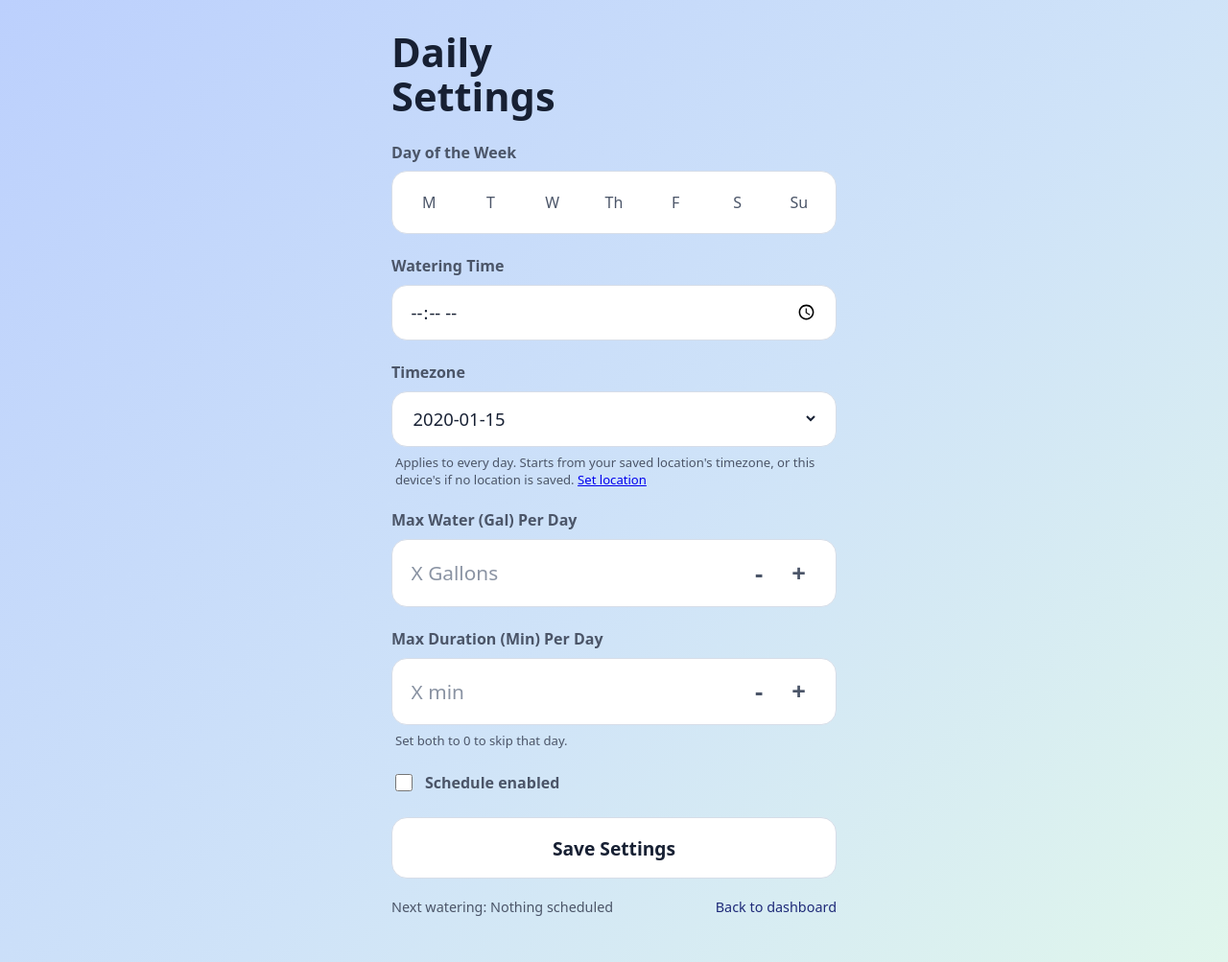
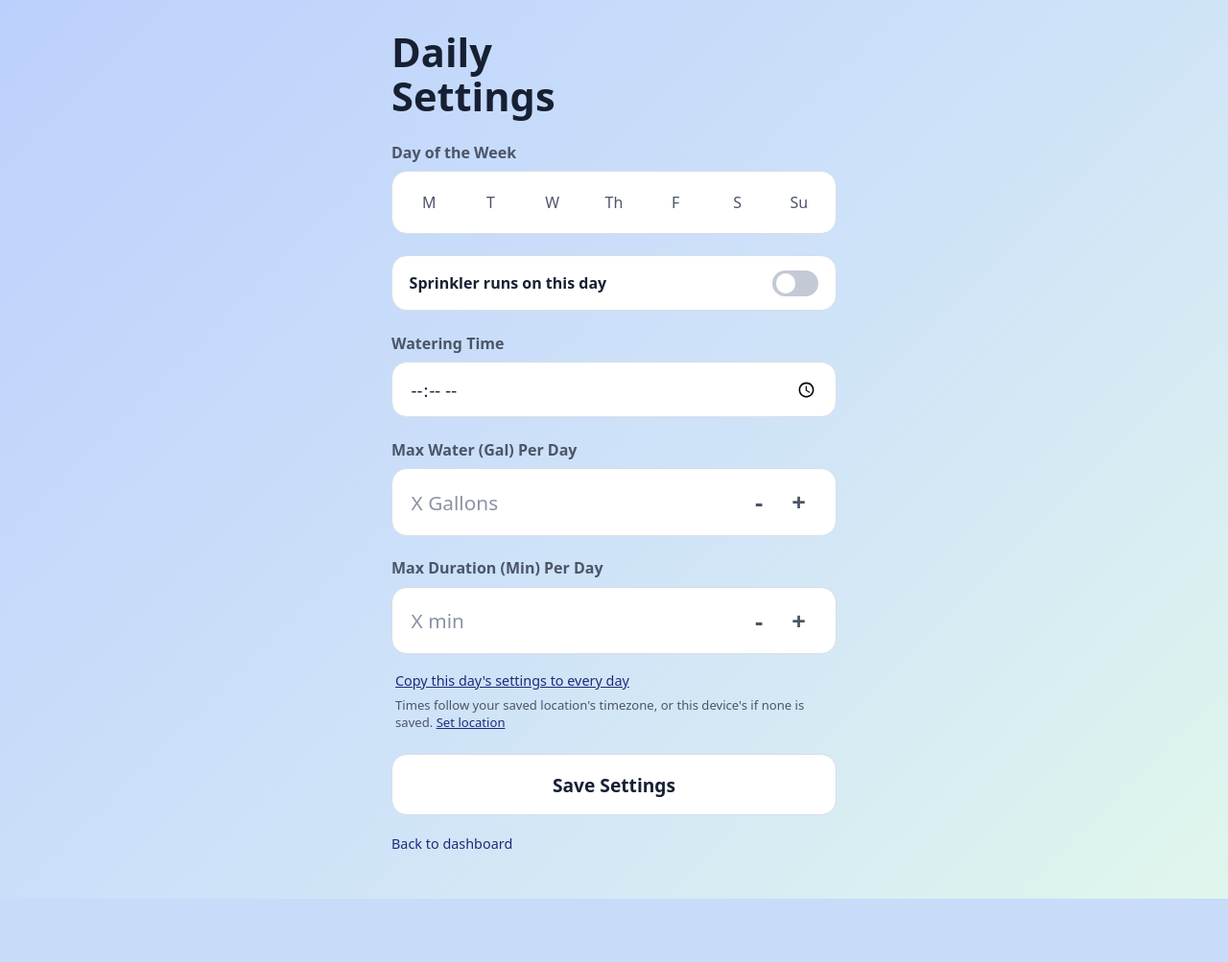
Before and after one commit to zxs210010/CS3354-Group9-Sprinkler, a Flask app: template frontend/templates/schedule.html in a window 1280 px wide. Shown: the whole page at 96% size. After the commit the page ends 937 px from the top, so only its background shows below. Run offline with Flask 3, Linux system fonts and the light colour scheme; the template is opened without the code that fills it: most values are stand-ins (such as "Sample title", 1, 10 or a date in 2020).

Commit message:
Allow multiple Day Edits + Update Schedule Card

```diff
--- a/frontend/app.py
+++ b/frontend/app.py
@@ -99,71 +99,80 @@ def parse_key(key):
 def decode_key(key):
     return parse_key(key) or DEFAULT_LAYOUT
 
-
 # Watering schedule helpers
-# One to three name parts, e.g. UTC, America/Chicago, America/Argentina/Buenos_Aires
-TZ_NAME = re.compile(r"^[A-Za-z0-9_+\-]+(/[A-Za-z0-9_+\-]+){0,2}$")
+# Every weekday has its own start time, on/off switch and limits (table daily_settings).
+# The server never works with timezones: it hands the browser the timezone saved with the
+# user's location (as text) and the browser works out "now" and "next run" itself.
+TIME_OK = "Watering time updated successfully"
+DEFAULT_DAY = {"on": True, "time": "06:00", "gallons": 100, "minutes": 15}
 
 
-def clean_tz(value):
-    """Keep a timezone name as text. Empty means 'use the viewer's own timezone'."""
-    value = (value or "").strip()
-    return value if value and len(value) <= 64 and TZ_NAME.match(value) else ""
+def get_user_timezone(uid):
+    """Timezone name saved with the user's location ('' if none: the browser's own is used)."""
+    rows = query("SELECT timezone FROM locations WHERE user_id = ?", [uid])
+    return rows[0]["timezone"] if rows and rows[0]["timezone"] else ""
 
 
-def load_schedule(uid):
+def load_days(uid):
+    """Return {weekday name: row} for the days this user has saved."""
     rows = query(
-        "SELECT watering_time, timezone, is_enabled FROM watering_schedules WHERE user_id = ?",
+        """
+        SELECT day_of_week, watering_time, is_enabled, max_water_gallons, max_duration_min
+        FROM daily_settings WHERE user_id = ?
+        """,
         [uid],
     )
-    return rows[0] if rows else None
+    return {r["day_of_week"]: r for r in rows}
 
 
-def store_schedule(uid, watering_time, tz, is_enabled):
+def save_week(uid, rows):
+    """Save all seven days in ONE request. rows = [(day, time, on, gallons, minutes), ...]"""
+    placeholders = ", ".join(["(?, ?, ?, ?, ?, ?)"] * len(rows))
+    params = []
+    for day, time_str, on, gallons, minutes in rows:
+        params += [uid, day, time_str, 1 if on else 0, gallons, minutes]
     execute(
-        """
-        INSERT INTO watering_schedules (user_id, watering_time, timezone, is_enabled)
-        VALUES (?, ?, ?, ?)
-        ON CONFLICT(user_id) DO UPDATE SET
+        f"""
+        INSERT INTO daily_settings
+            (user_id, day_of_week, watering_time, is_enabled, max_water_gallons, max_duration_min)
+        VALUES {placeholders}
+        ON CONFLICT(user_id, day_of_week) DO UPDATE SET
             watering_time = excluded.watering_time,
-            timezone = excluded.timezone,
             is_enabled = excluded.is_enabled,
-            updated_at = datetime('now')
+            max_water_gallons = excluded.max_water_gallons,
+            max_duration_min = excluded.max_duration_min
         """,
-        [uid, watering_time, tz, 1 if is_enabled else 0],
+        params,
     )
 
 
-def location_timezone(uid):
-    """The timezone of the user's saved location, or '' if they have none."""
-    loc = get_location(uid)
-    return (loc or {}).get("timezone") or ""
-
-
-def user_timezone(uid, default="America/Chicago"):
-    """For backend code: the schedule's zone, else the location's, else a default."""
-    sched = load_schedule(uid)
-    return (sched["timezone"] if sched else "") or location_timezone(uid) or default
+def day_forms(uid):
+    """The seven days as the schedule page shows them (saved values, else defaults)."""
+    saved = load_days(uid)
+    out = []
+    for name in DAYS:
+        r = saved.get(name)
+        out.append({
+            "name": name,
+            "on": bool(r["is_enabled"]) if r else DEFAULT_DAY["on"],
+            "time": r["watering_time"] if r else DEFAULT_DAY["time"],
+            "gallons": r["max_water_gallons"] if r else DEFAULT_DAY["gallons"],
+            "minutes": r["max_duration_min"] if r else DEFAULT_DAY["minutes"],
+        })
+    return out
 
 
 def schedule_data(uid):
-    """Plain data handed to the browser so it can work out the next run itself"""
-    sched = load_schedule(uid)
-    if not sched:
+    """Plain data for the browser to work out the next run. None if nothing is saved yet."""
+    saved = load_days(uid)
+    if not saved:
         return None
-    settings = get_daily_settings(uid)
-    off_days = []
-    for i, name in enumerate(DAYS):
-        s = settings.get(name)
-        if s and not s["max_water_gallons"] and not s["max_duration_min"]:
-            off_days.append(i)
-    return {
-        "enabled": bool(sched["is_enabled"]),
-        "time": sched["watering_time"],
-        "timezone": sched["timezone"] or location_timezone(uid),
-        "offDays": off_days,
-    }
-
+    days = []
+    for name in DAYS:
+        r = saved.get(name)
+        days.append({"on": bool(r and r["is_enabled"]),
+                     "time": r["watering_time"] if r else DEFAULT_DAY["time"]})
+    return {"timezone": get_user_timezone(uid), "days": days}
 
 def to_int(value, default=0, maximum=10000):
     try:
@@ -205,61 +214,38 @@ def schedule(user_id):
     uid = session["user_id"]
 
     if request.method == "POST":
-        draft = {}
-        result = set_watering_time(draft, request.form.get("watering_time", ""))
-        if result != "Watering time updated successfully":
-            flash(result)
-            return redirect(url_for("schedule", user_id=uid))
-
-        store_schedule(uid, draft["watering_time"], clean_tz(request.form.get("timezone")),
-                       request.form.get("is_enabled") == "on")
-
+        rows = []
         for day in DAYS:
-            if request.form.get(f"{day}_enabled") == "on":
-                gallons = to_int(request.form.get(f"{day}_gallons"))
-                minutes = to_int(request.form.get(f"{day}_minutes"))
-            else:
-                gallons = minutes = 0
-            set_daily_setting(uid, day, gallons, minutes)
-
+            time_str = request.form.get(f"{day}_time", "")
+            if set_watering_time({}, time_str) != TIME_OK:
+                flash(f"Invalid watering time for {day}.")
+                return redirect(url_for("schedule", user_id=uid))
+            rows.append((day, time_str,
+                         request.form.get(f"{day}_enabled") == "on",
+                         to_int(request.form.get(f"{day}_gallons")),
+                         to_int(request.form.get(f"{day}_minutes"))))
+        save_week(uid, rows)
         return redirect(url_for("dashboard", user_id=uid))
 
-    sched = dict(load_schedule(uid) or {"watering_time": "06:00", "is_enabled": 1})
-    if not sched.get("timezone"):
-        sched["timezone"] = location_timezone(uid)    # default to the saved location's zone
+    return render_template("schedule.html", dashboard={"id": uid},
+                           days=day_forms(uid), sched_data=schedule_data(uid))
 
-    saved = get_daily_settings(uid)
-    days = []
-    for name in DAYS:
-        s = saved.get(name)
-        on = s is None or bool(s["max_water_gallons"] or s["max_duration_min"])
-        days.append({
-            "name": name,
-            "enabled": on,
-            "gallons": s["max_water_gallons"] if s and on else 100,
-            "minutes": s["max_duration_min"] if s and on else 15,
-        })
-
-    return render_template("schedule.html", dashboard={"id": uid}, sched=sched,
-                           days=days, sched_data=schedule_data(uid))
-
-
+# Quick edit of one day's start time (used by the Next Activation card on the dashboard)
 @app.route("/user/<string:user_id>/schedule/time", methods=["POST"])
 @login_required
 def update_time(user_id):
     uid = session["user_id"]
-    draft = {}
-    result = set_watering_time(draft, request.form.get("watering_time", ""))
-    if result != "Watering time updated successfully":
-        flash(result)
+    day = request.form.get("day", "")
+    time_str = request.form.get("watering_time", "")
+    if day not in DAYS or set_watering_time({}, time_str) != TIME_OK:
+        flash("Invalid watering time.")
         return redirect(url_for("schedule", user_id=uid))
 
-    current = load_schedule(uid)
-    enabled = bool(current["is_enabled"]) if current else True
-    zone = (current["timezone"] if current else "") or location_timezone(uid)
-    store_schedule(uid, draft["watering_time"], zone, enabled)
+    execute(
+        "UPDATE daily_settings SET watering_time = ? WHERE user_id = ? AND day_of_week = ?",
+        [time_str, uid, day],
+    )
     return redirect(url_for("dashboard", user_id=uid))
-
 
 @app.route("/user/<string:user_id>/profile")
 @login_required
--- a/frontend/templates/editDash.html
+++ b/frontend/templates/editDash.html
@@ -48,6 +48,7 @@
   <div id="card-source" hidden>
     {% include "cards/sprinkler.html" %}
     {% include "cards/schedule.html" %}
+    {% include "cards/clock.html" %}
   </div>
   <div class="screen" id="screen">
     <img class="logo" src="{{ url_for('static', filename='aquathinklogo.png') }}" alt="Aqua think">
@@ -68,7 +69,7 @@
 <script>
   const options = ["Sprinkler", "Clock", "Weather", "Calendar", "Reports", "Schedule"];
 
-  const cards = { Sprinkler: ".sprinkler", Schedule: ".nextrun" };
+  const cards = { Sprinkler: ".sprinkler", Schedule: ".nextrun", Clock: ".daytime" };
 
   function setupPanel(panel) {
     const picker = document.createElement("select");
--- a/frontend/templates/schedule.html
+++ b/frontend/templates/schedule.html
@@ -26,12 +26,25 @@
   .day.active { background: var(--pill); color: var(--pill-ink); font-weight: 600; }
   .day.off:not(.active) { opacity: .45; }
 
+  /* on/off switch for the selected day */
+  .switch { display: flex; align-items: center; justify-content: space-between; gap: 1rem;
+            margin-top: 1.4rem; padding: .9rem 1.1rem; cursor: pointer; font-weight: 600; color: var(--ink); }
+  .switch input { position: absolute; opacity: 0; pointer-events: none; }
+  .track { flex: none; width: 3rem; height: 1.7rem; border-radius: 1rem; background: #c3cad6;
+           position: relative; transition: background .2s; }
+  .track::after { content: ""; position: absolute; top: .2rem; left: .2rem; width: 1.3rem; height: 1.3rem;
+                  border-radius: 50%; background: #fff; transition: left .2s; }
+  .switch input:checked + .track { background: #2f9e6b; }
+  .switch input:checked + .track::after { left: 1.5rem; }
+  .switch input:focus-visible + .track { outline: 2px solid var(--pill-ink); outline-offset: 2px; }
+
+  #fields.dim { opacity: .45; }
+
   .time-row { padding: .9rem 1.1rem; }
   .time-row input[type=time] { width: 100%; border: none; outline: none; font-size: 1.15rem;
                                font-family: inherit; color: var(--ink); background: transparent; }
-  .time-row select { width: 100%; border: none; outline: none; font-size: 1.15rem;
-                     font-family: inherit; color: var(--ink); background: transparent; }
   .hint { margin: .45rem .25rem 0; font-size: .82rem; color: var(--muted); }
+  .hint a { color: var(--pill-ink); }
 
   .stepper { display: flex; align-items: center; padding: .35rem 1.1rem; min-height: 4.4rem; }
   .stepper input { flex: 1; min-width: 0; border: none; outline: none; background: transparent;
@@ -42,9 +55,8 @@
                     color: var(--muted); width: 2.6rem; height: 2.6rem; cursor: pointer; font-family: inherit; }
   .stepper button:hover { color: var(--ink); }
 
-  .toggle { display: flex; align-items: center; gap: .6rem; margin-top: 1.4rem; color: var(--muted);
-            font-weight: 600; cursor: pointer; }
-  .toggle input { width: 1.15rem; height: 1.15rem; }
+  .linkbtn { display: block; margin: 1.1rem .25rem 0; padding: 0; border: none; background: none;
+             color: var(--pill-ink); font: inherit; font-size: .9rem; cursor: pointer; text-decoration: underline; }
 
   .save { display: block; width: 100%; margin-top: 1.5rem; padding: 1.1rem; background: #fff;
           border: 1px solid var(--line); border-radius: 16px; font-size: 1.2rem; font-weight: 700;
@@ -68,15 +80,17 @@
     <span class="label">Day of the Week</span>
     <div class="box days" id="days"></div>
 
+    <label class="box switch">
+      <span>Sprinkler runs on this day</span>
+      <input type="checkbox" id="on">
+      <span class="track"></span>
+    </label>
+
+    <div id="fields">
       <span class="label">Watering Time</span>
       <div class="box time-row">
-      <input type="time" name="watering_time" id="watering_time" value="{{ sched.watering_time }}" required>
+        <input type="time" id="time" required>
       </div>
-    <span class="label">Timezone</span>
-    <div class="box time-row">
-      <select name="timezone" id="timezone" data-saved="{{ sched.timezone }}"></select>
-    </div>
-    <p class="hint">Applies to every day. Starts from your saved location's timezone, or this device's if no location is saved. <a href="{{ url_for('location', user_id=dashboard.id) }}">Set location</a></p>
 
       <span class="label">Max Water (Gal) Per Day</span>
       <div class="box stepper">
@@ -91,18 +105,17 @@
         <button type="button" data-target="minutes" data-step="-1" aria-label="Decrease minutes">-</button>
         <button type="button" data-target="minutes" data-step="1" aria-label="Increase minutes">+</button>
       </div>
-    <p class="hint">Set both to 0 to skip that day.</p>
+    </div>
 
-    <label class="toggle">
-      <input type="checkbox" name="is_enabled" {{ "checked" if sched.is_enabled }}> Schedule enabled
-    </label>
+    <button type="button" class="linkbtn" id="copy-all">Copy this day's settings to every day</button>
+    <p class="hint">Times follow your saved location's timezone, or this device's if none is saved.
+      <a href="{{ url_for('location', user_id=dashboard.id) }}">Set location</a></p>
 
     <div id="hidden"></div>
     <button type="submit" class="save">Save Settings</button>
   </form>
 
   <div class="foot">
-    <span>Next watering: <span id="next-text">Nothing scheduled</span></span>
     <a href="{{ url_for('dashboard', user_id=dashboard.id) }}">Back to dashboard</a>
   </div>
 </main>
@@ -111,32 +124,51 @@
   const NAMES = ["Monday","Tuesday","Wednesday","Thursday","Friday","Saturday","Sunday"];
   const SHORT = ["M","T","W","Th","F","S","Su"];
 
-  const saved = {{ days | tojson }};
+  // every weekday keeps its own on/off switch, start time and limits
   const state = {};
-  saved.forEach(d => { state[d.name] = { gallons: d.gallons, minutes: d.minutes }; });
+  {{ days | tojson }}.forEach(d => {
+    state[d.name] = { on: d.on, time: d.time, gallons: d.gallons, minutes: d.minutes };
+  });
 
+  const onBox = document.getElementById("on");
+  const timeIn = document.getElementById("time");
   const gal = document.getElementById("gallons");
   const min = document.getElementById("minutes");
   const bar = document.getElementById("days");
+  const fields = document.getElementById("fields");
 
   // start on today's weekday (JS: Sunday = 0)
   let current = NAMES[(new Date().getDay() + 6) % 7];
 
   function num(v) { const n = parseInt(v, 10); return isNaN(n) ? 0 : Math.max(0, Math.min(n, 10000)); }
-  function isOff(name) { return !num(state[name].gallons) && !num(state[name].minutes); }
 
+  // copy what is on screen into the selected day
   function store() {
-    state[current] = { gallons: gal.value === "" ? 0 : num(gal.value),
-                       minutes: min.value === "" ? 0 : num(min.value) };
+    state[current] = {
+      on: onBox.checked,
+      time: timeIn.value || state[current].time,   // an emptied time box keeps the old time
+      gallons: num(gal.value),
+      minutes: num(min.value)
+    };
   }
 
-  function show() {
-    gal.value = state[current].gallons;
-    min.value = state[current].minutes;
+  // refresh the day buttons and dimming (does not touch the boxes you are typing in)
+  function paint() {
+    fields.classList.toggle("dim", !state[current].on);
     [...bar.children].forEach((b, i) => {
       b.classList.toggle("active", NAMES[i] === current);
-      b.classList.toggle("off", isOff(NAMES[i]));
+      b.classList.toggle("off", !state[NAMES[i]].on);
     });
+  }
+
+  // load the selected day into the boxes
+  function show() {
+    const s = state[current];
+    onBox.checked = s.on;
+    timeIn.value = s.time;
+    gal.value = s.gallons;
+    min.value = s.minutes;
+    paint();
   }
 
   NAMES.forEach((name, i) => {
@@ -149,114 +181,48 @@
     bar.appendChild(b);
   });
 
-  [gal, min].forEach(el => el.addEventListener("input", () => { store(); show(); }));
+  [onBox, timeIn, gal, min].forEach(el => {
+    el.addEventListener("input", () => { store(); paint(); });
+    el.addEventListener("change", () => { store(); paint(); });
+  });
 
   document.querySelectorAll(".stepper button").forEach(btn => {
     btn.onclick = () => {
       const el = document.getElementById(btn.dataset.target);
       el.value = num(num(el.value) + parseInt(btn.dataset.step, 10));
-      store(); show();
+      store(); paint();
     };
   });
+
+  const copyBtn = document.getElementById("copy-all");
+  copyBtn.onclick = () => {
+    store();
+    const s = { ...state[current] };
+    NAMES.forEach(n => { state[n] = { ...s }; });
+    paint();
+    copyBtn.textContent = "Copied to every day";
+    setTimeout(() => { copyBtn.textContent = "Copy this day's settings to every day"; }, 2000);
+  };
 
   document.getElementById("form").addEventListener("submit", () => {
     store();
     const box = document.getElementById("hidden");
     box.innerHTML = "";
+    const add = (n, v) => {
+      const i = document.createElement("input");
+      i.type = "hidden"; i.name = n; i.value = v; box.appendChild(i);
+    };
     NAMES.forEach(name => {
-      const add = (n, v) => { const i = document.createElement("input");
-                              i.type = "hidden"; i.name = n; i.value = v; box.appendChild(i); };
-      add(name + "_gallons", state[name].gallons);
-      add(name + "_minutes", state[name].minutes);
-      if (!isOff(name)) add(name + "_enabled", "on");
+      const s = state[name];
+      add(name + "_time", s.time);
+      add(name + "_gallons", s.gallons);
+      add(name + "_minutes", s.minutes);
+      if (s.on) add(name + "_enabled", "on");
     });
   });
 
   show();
 </script>
-<script>
-// Client-side time helpers. The server only stores the start time (HH:MM) and a
-// timezone name as plain text; everything about "now" is worked out here.
-(function () {
-  if (window.AquaTime) return;
 
-  const DAY_NAMES = ["Monday", "Tuesday", "Wednesday", "Thursday", "Friday", "Saturday", "Sunday"];
-  const FALLBACK_ZONES = [
-    "America/New_York", "America/Chicago", "America/Denver", "America/Phoenix",
-    "America/Los_Angeles", "America/Anchorage", "Pacific/Honolulu", "America/Toronto",
-    "America/Mexico_City", "Europe/London", "Europe/Paris", "Europe/Berlin",
-    "Asia/Kolkata", "Asia/Tokyo", "Australia/Sydney", "UTC"
-  ];
-
-  function browserTz() {
-    try { return Intl.DateTimeFormat().resolvedOptions().timeZone; } catch (e) { return undefined; }
-  }
-
-  // returns a usable timezone name, or undefined (= the browser's own timezone)
-  function safeTz(tz) {
-    if (!tz) return undefined;
-    try { new Intl.DateTimeFormat("en-US", { timeZone: tz }); return tz; } catch (e) { return undefined; }
-  }
-
-  function timezones() {
-    try {
-      if (Intl.supportedValuesOf) return Intl.supportedValuesOf("timeZone");
-    } catch (e) {}
-    return FALLBACK_ZONES;
-  }
-
-  function nowIn(tz) {
-    const parts = new Intl.DateTimeFormat("en-US", {
-      timeZone: tz, weekday: "long", hour: "numeric", minute: "numeric", hour12: false
-    }).formatToParts(new Date());
-    const get = type => parts.find(p => p.type === type).value;
-    return {
-      weekday: DAY_NAMES.indexOf(get("weekday")),
-      minutes: (parseInt(get("hour"), 10) % 24) * 60 + parseInt(get("minute"), 10)
-    };
-  }
-
-  function fmt(hh, mm) {
-    return (hh % 12 || 12) + ":" + String(mm).padStart(2, "0") + " " + (hh < 12 ? "AM" : "PM");
-  }
-
-  // data = { enabled, time: "HH:MM", timezone, offDays: [0..6, Monday = 0] }
-  function nextWatering(data) {
-    if (!data || !data.enabled || !data.time) return null;
-    const [hh, mm] = data.time.split(":").map(Number);
-    if (isNaN(hh) || isNaN(mm)) return null;
-
-    const target = hh * 60 + mm;
-    const now = nowIn(safeTz(data.timezone));
-    const off = data.offDays || [];
-
-    for (let offset = 0; offset < 8; offset++) {
-      if (offset === 0 && target <= now.minutes) continue;   // today's run already passed
-      const weekday = (now.weekday + offset) % 7;
-      if (off.includes(weekday)) continue;                    // this weekday is turned off
-      const when = offset === 0 ? "Today" : offset === 1 ? "Tomorrow" : DAY_NAMES[weekday];
-      return when + " at " + fmt(hh, mm);
-    }
-    return null;
-  }
-
-  window.AquaTime = { browserTz, safeTz, timezones, nextWatering };
-})();
-</script>
-<script>
-  const SCHED = {{ sched_data | tojson }};
-
-  // timezone dropdown: every zone the browser knows, saved one (or this device's) preselected
-  (function () {
-    const select = document.getElementById("timezone");
-    const wanted = select.dataset.saved || AquaTime.browserTz() || "";
-    const zones = AquaTime.timezones().slice();
-    if (wanted && !zones.includes(wanted)) zones.unshift(wanted);
-    zones.forEach(z => select.add(new Option(z.replace(/_/g, " "), z)));
-    select.value = wanted;
-  })();
-
-  document.getElementById("next-text").textContent = AquaTime.nextWatering(SCHED) || "Nothing scheduled";
-</script>
 </body>
 </html>
```
Also changed, not shown: frontend/templates/cards/clock.html (+26 -58 lines), frontend/templates/cards/schedule.html (+53 -99 lines). Lines whose indentation alone changed are shown as unchanged.
